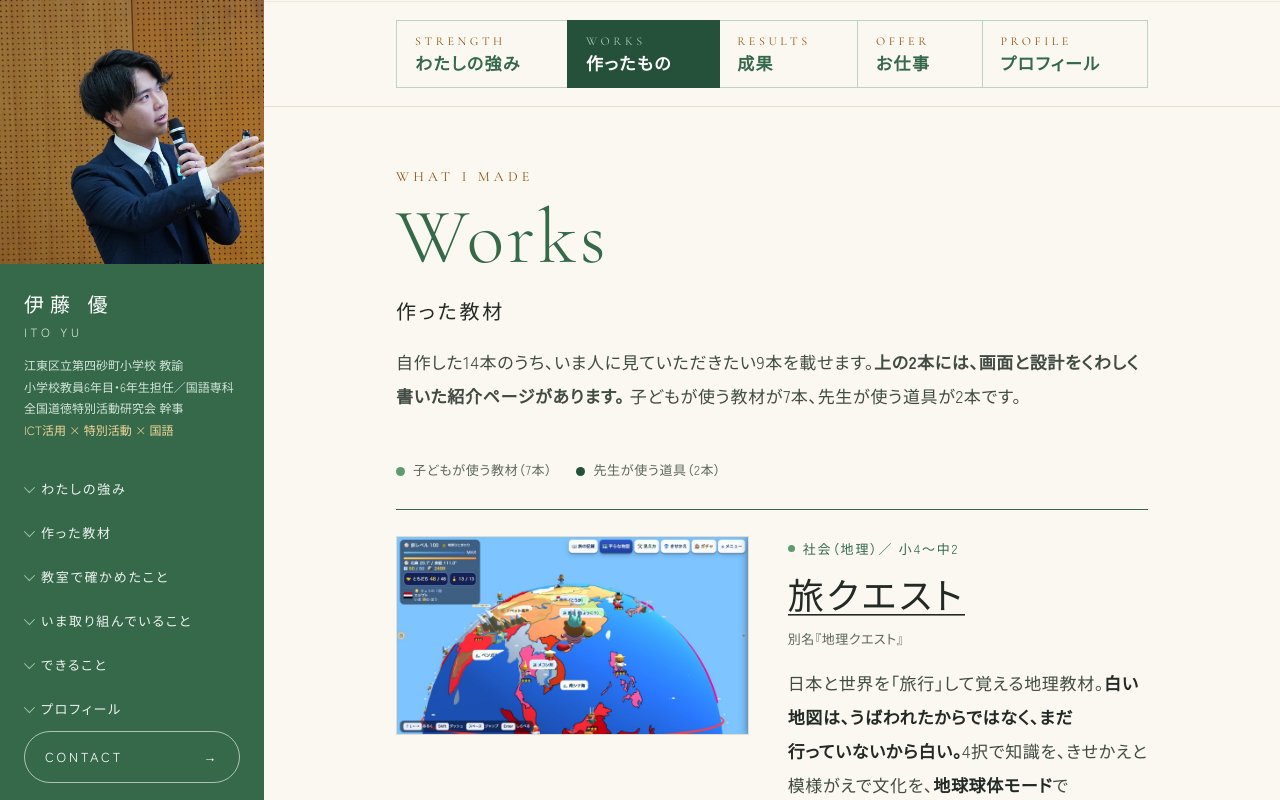
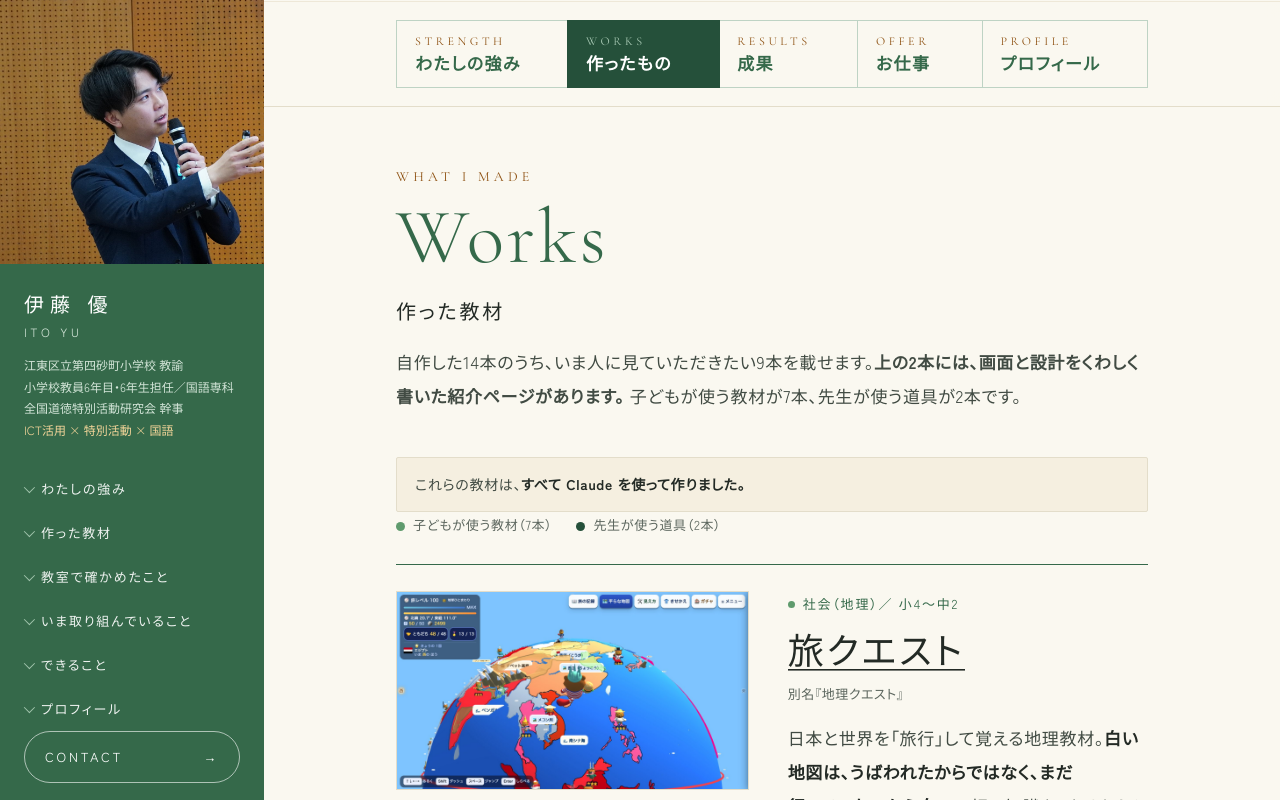
Before and after one commit to yuutennis657-beep/yuutennis657-beep.github.io, a plain HTML site: page index.html in a window 1280 px wide. Both pictures are taken after a click on the link "作った教材". Shown: the part 899-1699 px from the top of the page. Drawn offline with nearby package versions, Linux system fonts and the light colour scheme.

Commit message:
作ったものの冒頭に「すべて Claude を使って作りました」を追加

```diff
--- a/index.html
+++ b/index.html
@@ -213,6 +213,11 @@
     <b>上の2本には、画面と設計をくわしく書いた紹介ページがあります。</b>
     子どもが使う教材が7本、先生が使う道具が2本です。</p>
   </div>
+
+  <p class="madewith">
+    <img class="mw-logo" src="img/claude.svg" alt="Claude" onerror="this.remove()">
+    <span>これらの教材は、<b>すべて Claude を使って作りました。</b></span>
+  </p>
 
   <div class="legend">
     <span><i style="background:var(--leaf)"></i>子どもが使う教材（7本）</span>
--- a/style.css
+++ b/style.css
@@ -893,3 +893,11 @@ h1, h2, h3, h4,
   .wlink{transition:background-size .4s var(--ez),color .3s}
   .work:hover .wlink{background-size:100% 2px}
 }
+
+/* ===== 「Claude を使って作りました」の1行 ===== */
+.madewith{display:flex;align-items:center;gap:13px;margin:24px 0 0;padding:14px 18px;
+  background:var(--cream2);border:1px solid var(--hair);border-radius:2px;
+  font-size:var(--fs-3);line-height:var(--lh-3);color:var(--ink2)}
+.madewith .mw-logo{width:26px;height:26px;flex:none;object-fit:contain;display:block}
+.madewith b{color:var(--ink);font-weight:700}
+@media (max-width:600px){ .madewith{align-items:flex-start;padding:13px 15px} }
```
